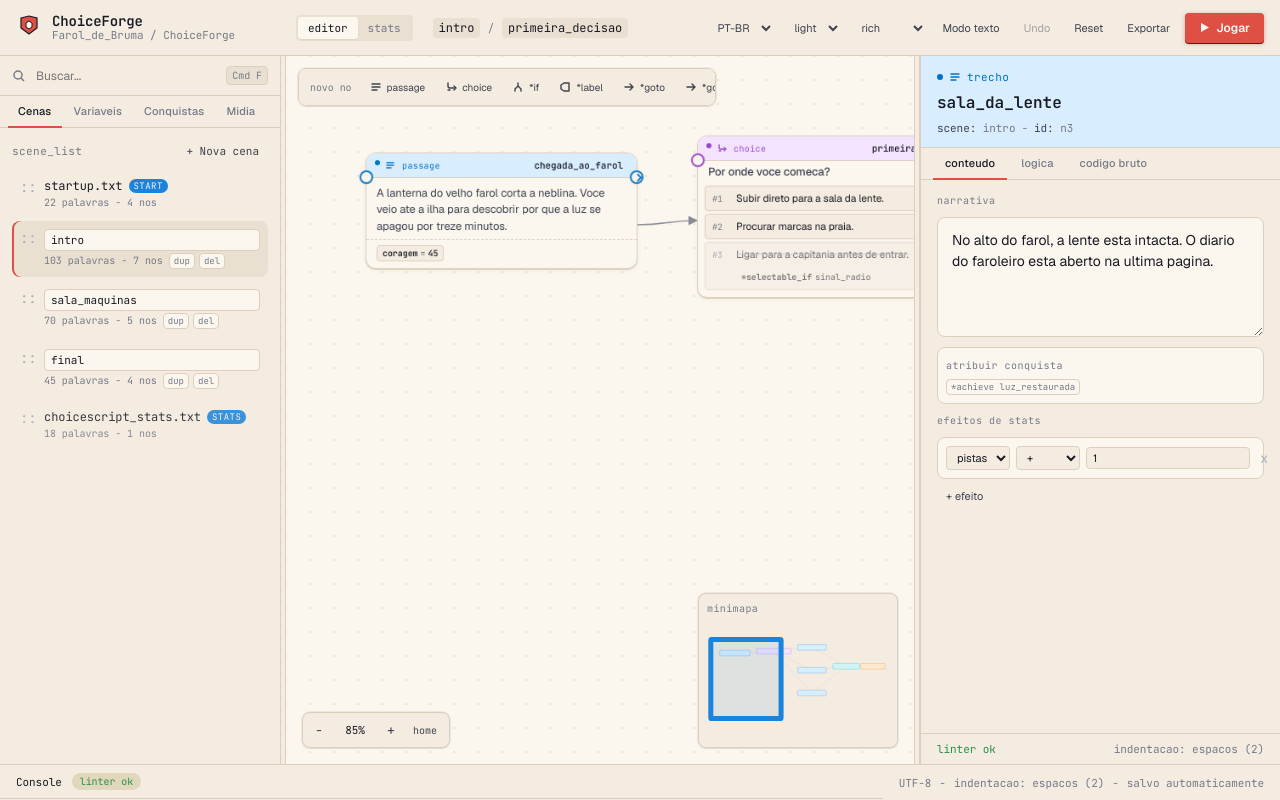
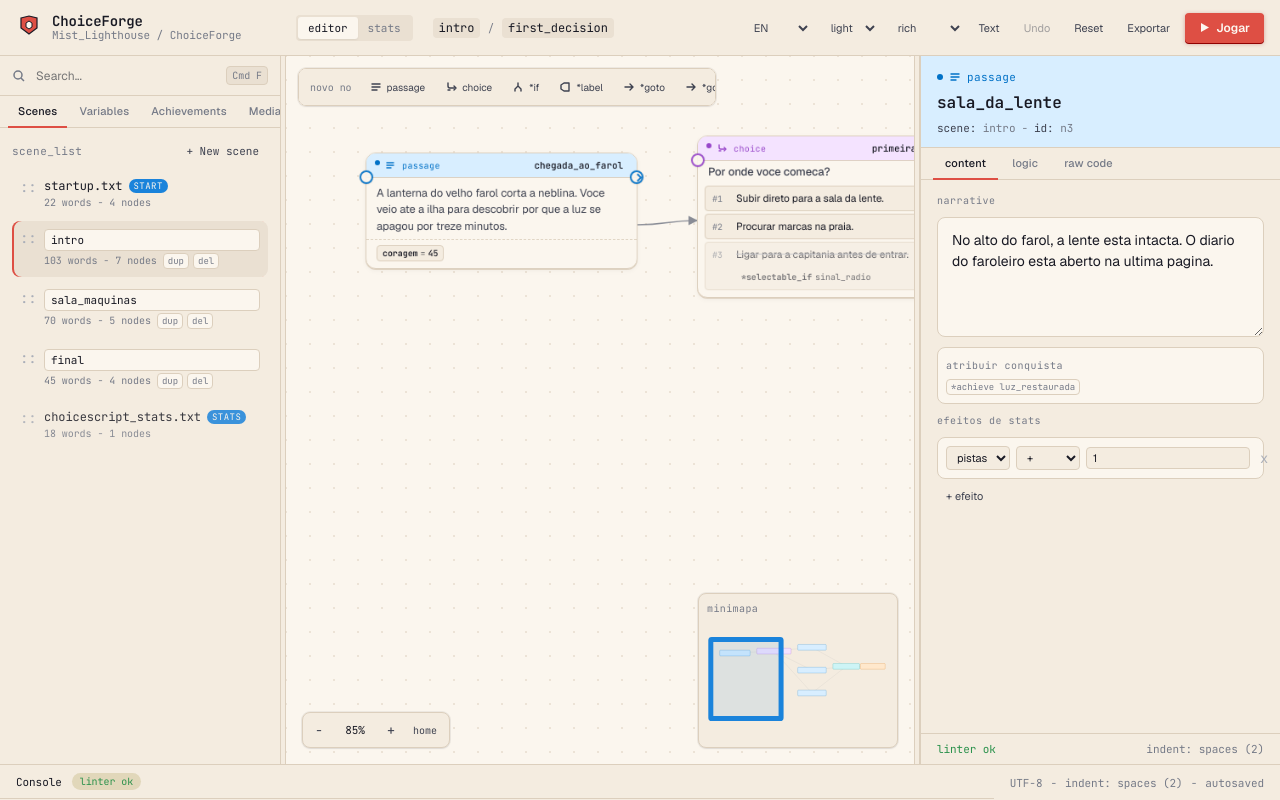
Before and after one commit to viniman27/ChoiceForge, a React (Vite) app: page / in a window 1280 px wide. Built offline with nearby package versions, Linux system fonts and the light colour scheme.

Commit message:
Toggle current scene text mode

```diff
--- a/src/App.tsx
+++ b/src/App.tsx
@@ -25,7 +25,7 @@ const BOARD_MIN = 460;
 const RESIZE_GUTTERS = 12;
 
 export default function App() {
-  const [lang, setLang] = useState<Language>("pt");
+  const [lang, setLang] = useState<Language>("en");
   const [theme, setTheme] = useState<Theme>("light");
   const [density, setDensity] = useState<Density>("rich");
   const [selectedId, setSelectedId] = useState<string | null>("n3");
@@ -109,13 +109,14 @@ export default function App() {
         onDensityChange={setDensity}
         onViewChange={setView}
         canUndo={actions.canUndo}
+        textModeActive={generatedDocumentId === "scene"}
         onUndo={() => {
           actions.undo();
           setSelectedId(null);
           setGeneratedDocumentId(null);
         }}
         onTextMode={() => {
-          setGeneratedDocumentId("scene");
+          setGeneratedDocumentId((current) => (current === "scene" ? null : "scene"));
           setSelectedId(null);
         }}
         onExport={() => downloadGeneratedProject(lintedProject)}
@@ -138,12 +139,13 @@ export default function App() {
         }}
         onSelectScene={(id) => {
           const scene = lintedProject.scenes.find((candidate) => candidate.id === id);
+          const keepTextMode = generatedDocumentId === "scene";
           if (scene?.isStart || scene?.special) {
             setGeneratedDocumentId(scene.isStart ? "startup" : "stats");
             setSelectedId(null);
             return;
           }
-          setGeneratedDocumentId(null);
+          setGeneratedDocumentId(keepTextMode ? "scene" : null);
           actions.selectScene(id);
           setSelectedId("n1");
         }}
--- a/src/components/TopBar.tsx
+++ b/src/components/TopBar.tsx
@@ -11,13 +11,14 @@ interface TopBarProps {
   onDensityChange: (density: Density) => void;
   onViewChange: (view: EditorView) => void;
   canUndo: boolean;
+  textModeActive: boolean;
   onUndo: () => void;
   onTextMode: () => void;
   onExport: () => void;
   onResetProject: () => void;
 }
 
-export function TopBar({ data, lang, theme, density, view, onLangChange, onThemeChange, onDensityChange, onViewChange, canUndo, onUndo, onTextMode, onExport, onResetProject }: TopBarProps) {
+export function TopBar({ data, lang, theme, density, view, onLangChange, onThemeChange, onDensityChange, onViewChange, canUndo, textModeActive, onUndo, onTextMode, onExport, onResetProject }: TopBarProps) {
   return (
     <header className="top-bar">
       <div className="brand">
@@ -57,7 +58,7 @@ export function TopBar({ data, lang, theme, density, view, onLangChange, onTheme
           <option value="medium">medium</option>
           <option value="rich">rich</option>
         </select>
-        <button className="ghost-btn" onClick={onTextMode}>Modo texto</button>
+        <button className={`ghost-btn ${textModeActive ? "is-active" : ""}`} onClick={onTextMode}>{textModeActive ? "Board" : "Text"}</button>
         <button className="ghost-btn" onClick={onUndo} disabled={!canUndo} title="Ctrl+Z">Undo</button>
         <button className="ghost-btn" onClick={onResetProject}>Reset</button>
         <button className="ghost-btn" onClick={onExport}>Exportar</button>
--- a/src/state/projectStore.ts
+++ b/src/state/projectStore.ts
@@ -12,12 +12,12 @@ function cloneProject(project: ChoiceForgeProject): ChoiceForgeProject {
 
 function loadInitialProject(): ChoiceForgeProject {
   const saved = window.localStorage.getItem(STORAGE_KEY);
-  if (!saved) return commitProject(hydrateProject(cloneProject(sampleProjects.pt)));
+  if (!saved) return commitProject(hydrateProject(cloneProject(sampleProjects.en)));
 
   try {
     return commitProject(hydrateProject(JSON.parse(saved) as ChoiceForgeProject));
   } catch {
-    return commitProject(hydrateProject(cloneProject(sampleProjects.pt)));
+    return commitProject(hydrateProject(cloneProject(sampleProjects.en)));
   }
 }
 
```
